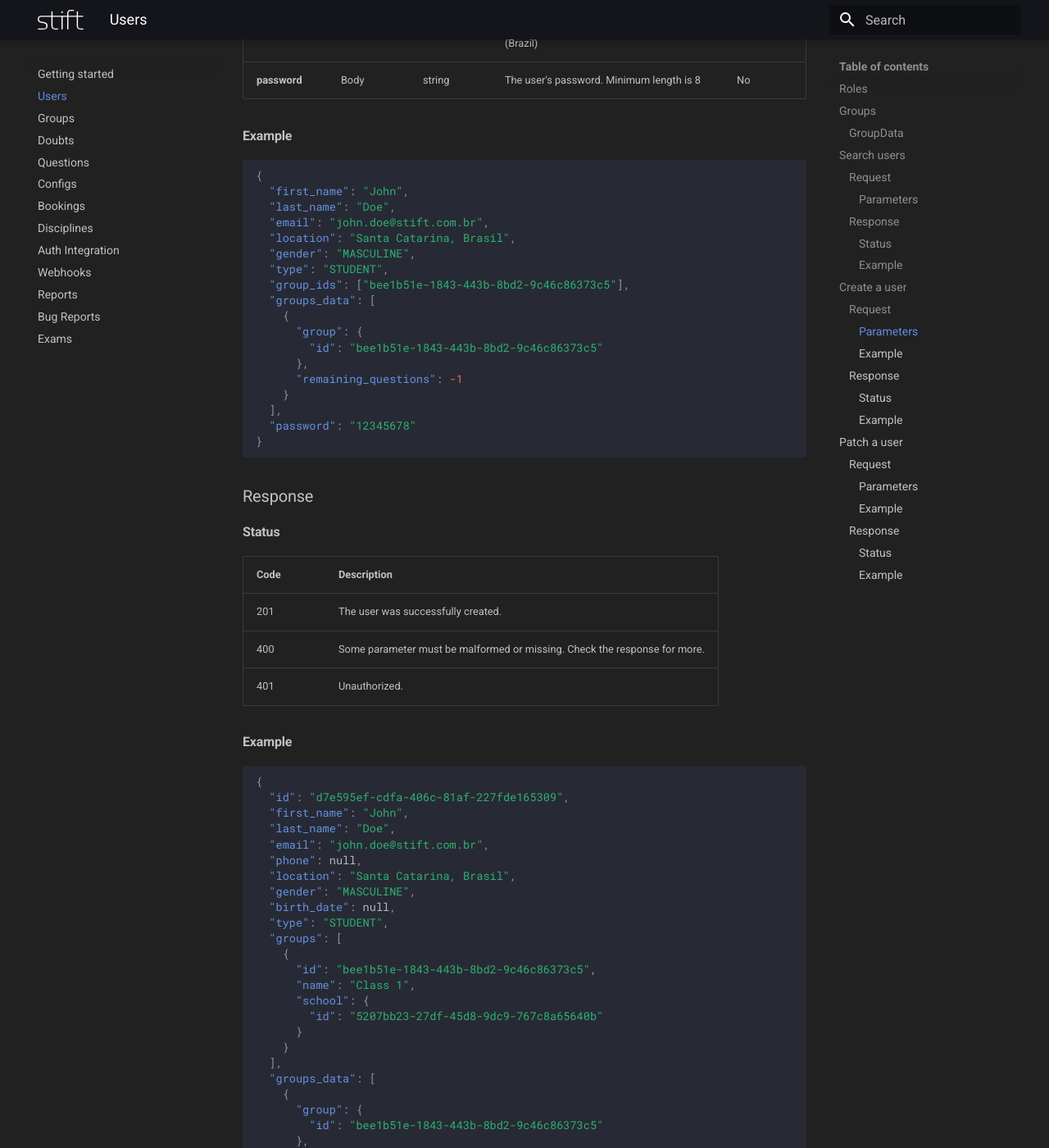
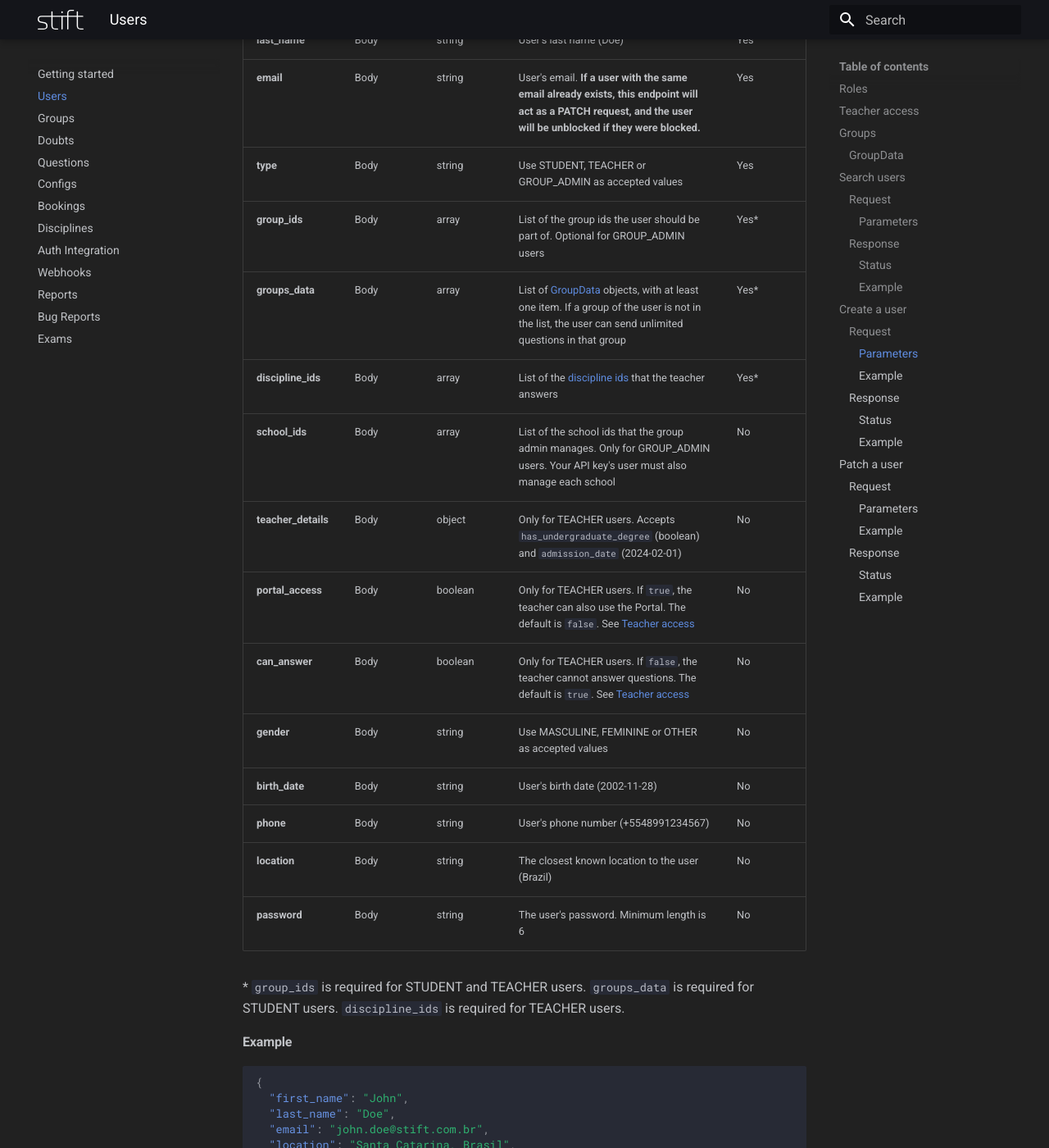
Before and after one commit to StiftTechnologies/developers-portal, an MkDocs documentation site: the page built from docs/users.md, in a window 1280 px wide and 1400 px high, scrolled down 3510 px. Shown: the whole window at 82% size. Built offline with MkDocs 1.6.1 and Material for MkDocs 9.7.7, drawn with Linux system fonts in a browser that asks for light colours; some of the changed text lies outside the part shown.

Commit message:
docs(users): document teacher access and missing create user fields

````diff
--- a/docs/users.md
+++ b/docs/users.md
@@ -9,6 +9,21 @@
 - **STUDENT**: Can only access the student's app and view their own data.
 - **TEACHER**: Can only access the teacher's app, answer questions from the groups they are part of and view their own data.
 - **GROUP_ADMIN**: Can only access the group admin's app and view their all data from the groups they are part of.
+
+### Teacher access
+
+Two fields control what a teacher can do. You can send them in the [create](#create-a-user) and [patch](#patch-a-user) requests of a TEACHER user.
+
+- `portal_access`: If `true`, the teacher can also sign in to the Portal with read-only access. The default is `false`.
+- `can_answer`: If `false`, the teacher stays in their groups but cannot answer questions. The default is `true`.
+
+These rules apply to both fields:
+
+- The fields are only for TEACHER users. If you send `portal_access: true` or `can_answer: false` for another type, the API returns 400.
+- Only an API key that belongs to a group admin can change `portal_access`. With another API key, `portal_access: true` returns 400 and `portal_access: false` has no effect.
+- If you do not send a field, its current value does not change.
+
+To sign a teacher in to the Portal, generate a login code with the `PORTAL` target. See [Auth Integration](auth_integration.md#generate-a-login-code).
 
 ### Groups
 
@@ -94,19 +109,26 @@
 
 #### Parameters
 
-| Parameter       | Location | Type   | Description                                                                                                                                                     | Required |
-| --------------- | -------- | ------ | --------------------------------------------------------------------------------------------------------------------------------------------------------------- | -------- |
-| **first_name**  | Body     | string | User's first name (John)                                                                                                                                        | Yes      |
-| **last_name**   | Body     | string | User's last name (Doe)                                                                                                                                          | Yes      |
-| **email**       | Body     | string | User's email. **If a user with the same email already exists, this endpoint will act as a PATCH request, and the user will be unblocked if they were blocked.** | Yes      |
-| **type**        | Body     | string | Use STUDENT, TEACHER or GROUP_ADMIN as accepted values                                                                                                          | Yes      |
-| **group_ids**   | Body     | array  | List of the group ids the user should be part of                                                                                                                | Yes      |
-| **groups_data** | Body     | array  | List of [GroupData](#groupdata) objects. If not specified, the user will have unlimited questions                                                             | No       |
-| **gender**      | Body     | string | Use MASCULINE, FEMININE or OTHER as accepted values                                                                                                             | No       |
-| **birth_date**  | Body     | string | User's birth date (2002-11-28)                                                                                                                                  | No       |
-| **phone**       | Body     | string | User's phone number (+5548991234567)                                                                                                                            | No       |
-| **location**    | Body     | string | The closest known location to the user (Brazil)                                                                                                                 | No       |
-| **password**    | Body     | string | The user's password. Minimum length is 8                                                                                                                        | No       |
+| Parameter           | Location | Type    | Description                                                                                                                                                     | Required |
+| ------------------- | -------- | ------- | --------------------------------------------------------------------------------------------------------------------------------------------------------------- | -------- |
+| **first_name**      | Body     | string  | User's first name (John)                                                                                                                                        | Yes      |
+| **last_name**       | Body     | string  | User's last name (Doe)                                                                                                                                          | Yes      |
+| **email**           | Body     | string  | User's email. **If a user with the same email already exists, this endpoint will act as a PATCH request, and the user will be unblocked if they were blocked.** | Yes      |
+| **type**            | Body     | string  | Use STUDENT, TEACHER or GROUP_ADMIN as accepted values                                                                                                          | Yes      |
+| **group_ids**       | Body     | array   | List of the group ids the user should be part of. Optional for GROUP_ADMIN users                                                                                | Yes\*    |
+| **groups_data**     | Body     | array   | List of [GroupData](#groupdata) objects, with at least one item. If a group of the user is not in the list, the user can send unlimited questions in that group | Yes\*    |
+| **discipline_ids**  | Body     | array   | List of the [discipline ids](disciplines.md) that the teacher answers                                                                                           | Yes\*    |
+| **school_ids**      | Body     | array   | List of the school ids that the group admin manages. Only for GROUP_ADMIN users. Your API key's user must also manage each school                               | No       |
+| **teacher_details** | Body     | object  | Only for TEACHER users. Accepts `has_undergraduate_degree` (boolean) and `admission_date` (2024-02-01)                                                          | No       |
+| **portal_access**   | Body     | boolean | Only for TEACHER users. If `true`, the teacher can also use the Portal. The default is `false`. See [Teacher access](#teacher-access)                           | No       |
+| **can_answer**      | Body     | boolean | Only for TEACHER users. If `false`, the teacher cannot answer questions. The default is `true`. See [Teacher access](#teacher-access)                           | No       |
+| **gender**          | Body     | string  | Use MASCULINE, FEMININE or OTHER as accepted values                                                                                                             | No       |
+| **birth_date**      | Body     | string  | User's birth date (2002-11-28)                                                                                                                                  | No       |
+| **phone**           | Body     | string  | User's phone number (+5548991234567)                                                                                                                            | No       |
+| **location**        | Body     | string  | The closest known location to the user (Brazil)                                                                                                                 | No       |
+| **password**        | Body     | string  | The user's password. Minimum length is 6                                                                                                                        | No       |
+
+\* `group_ids` is required for STUDENT and TEACHER users. `groups_data` is required for STUDENT users. `discipline_ids` is required for TEACHER users.
 
 #### Example
 
@@ -128,6 +150,25 @@
     }
   ],
   "password": "12345678"
+}
+```
+
+This example creates a teacher who can also use the Portal:
+
+```json
+{
+  "first_name": "Jane",
+  "last_name": "Doe",
+  "email": "jane.doe@stift.com.br",
+  "type": "TEACHER",
+  "group_ids": ["bee1b51e-1843-443b-8bd2-9c46c86373c5"],
+  "discipline_ids": [1, 4],
+  "teacher_details": {
+    "has_undergraduate_degree": true,
+    "admission_date": "2024-02-01"
+  },
+  "portal_access": true,
+  "can_answer": true
 }
 ```
 
@@ -171,6 +212,7 @@
       "remaining_questions": -1
     }
   ],
+  "portal_access": false,
   "password": "12345678",
   "created_at": "2024-12-05T08:37:41.811Z"
 }
@@ -188,20 +230,24 @@
 
 #### Parameters
 
-| Parameter        | Location | Type    | Description                                                                                                                                                                                                          | Required |
-| ---------------- | -------- | ------- | -------------------------------------------------------------------------------------------------------------------------------------------------------------------------------------------------------------------- | -------- |
-| **first_name**   | Body     | string  | User's first name (John)                                                                                                                                                                                             | No       |
-| **last_name**    | Body     | string  | User's last name (Doe)                                                                                                                                                                                               | No       |
-| **email**        | Body     | string  | User's email                                                                                                                                                                                                         | No       |
-| **type**         | Body     | string  | Use STUDENT, TEACHER or GROUP_ADMIN as accepted values                                                                                                                                                               | No       |
-| **blocked**      | Body     | boolean | Determines if the user should be blocked from accessing the app or not. If blocked, they will not be able to perform any actions, but their data will be stored for a defined period of time until they are deleted. | No       |
-| **group_ids**    | Body     | array   | List of the group ids the user should be part of                                                                                                                                                                     | No       |
-| **groups_data**  | Body     | array   | List of [GroupData](#groupdata) objects. If not specified, the user will have unlimited questions                                                                                                                  | No       |
-| **gender**       | Body     | string  | Use MASCULINE, FEMININE or OTHER as accepted values                                                                                                                                                                  | No       |
-| **birth_date**   | Body     | string  | User's birth date (2002-11-28)                                                                                                                                                                                       | No       |
-| **phone**        | Body     | string  | User's phone number (+5548991234567)                                                                                                                                                                                 | No       |
-| **location**     | Body     | string  | The closest known location to the user (Brazil)                                                                                                                                                                      | No       |
-| **new_password** | Body     | string  | The user's updated password. Minimum length is 8. The password can only be updated if the user is 100% owned by your API Key, which means, your API key has access to all the user's groups.                         | No       |
+| Parameter          | Location | Type    | Description                                                                                                                                                                                                          | Required |
+| ------------------ | -------- | ------- | -------------------------------------------------------------------------------------------------------------------------------------------------------------------------------------------------------------------- | -------- |
+| **first_name**     | Body     | string  | User's first name (John)                                                                                                                                                                                             | No       |
+| **last_name**      | Body     | string  | User's last name (Doe)                                                                                                                                                                                               | No       |
+| **email**          | Body     | string  | User's email                                                                                                                                                                                                         | No       |
+| **type**           | Body     | string  | Use STUDENT, TEACHER or GROUP_ADMIN as accepted values                                                                                                                                                               | No       |
+| **blocked**        | Body     | boolean | Determines if the user should be blocked from accessing the app or not. If blocked, they will not be able to perform any actions, but their data will be stored for a defined period of time until they are deleted. | No       |
+| **group_ids**      | Body     | array   | List of the group ids the user should be part of                                                                                                                                                                     | No       |
+| **groups_data**    | Body     | array   | List of [GroupData](#groupdata) objects. If not specified, the user will have unlimited questions                                                                                                                    | No       |
+| **discipline_ids** | Body     | array   | List of the [discipline ids](disciplines.md) that the teacher answers. Replaces the current list                                                                                                                     | No       |
+| **school_ids**     | Body     | array   | List of the school ids that the group admin manages. Only for GROUP_ADMIN users. Your API key's user must also manage each school                                                                                    | No       |
+| **portal_access**  | Body     | boolean | Only for TEACHER users. If `true`, the teacher can also use the Portal. See [Teacher access](#teacher-access)                                                                                                        | No       |
+| **can_answer**     | Body     | boolean | Only for TEACHER users. If `false`, the teacher cannot answer questions. See [Teacher access](#teacher-access)                                                                                                       | No       |
+| **gender**         | Body     | string  | Use MASCULINE, FEMININE or OTHER as accepted values                                                                                                                                                                  | No       |
+| **birth_date**     | Body     | string  | User's birth date (2002-11-28)                                                                                                                                                                                       | No       |
+| **phone**          | Body     | string  | User's phone number (+5548991234567)                                                                                                                                                                                 | No       |
+| **location**       | Body     | string  | The closest known location to the user (Brazil)                                                                                                                                                                      | No       |
+| **new_password**   | Body     | string  | The user's updated password. Minimum length is 6. The password can only be updated if the user is 100% owned by your API Key, which means, your API key has access to all the user's groups.                         | No       |
 
 #### Example
 
@@ -268,6 +314,7 @@
     }
   ],
   "blocked": true,
+  "portal_access": false,
   "created_at": "2024-12-05T08:37:41.811Z"
 }
 ```
````
Also changed, not shown: docs/auth_integration.md (+1 -1 lines).
